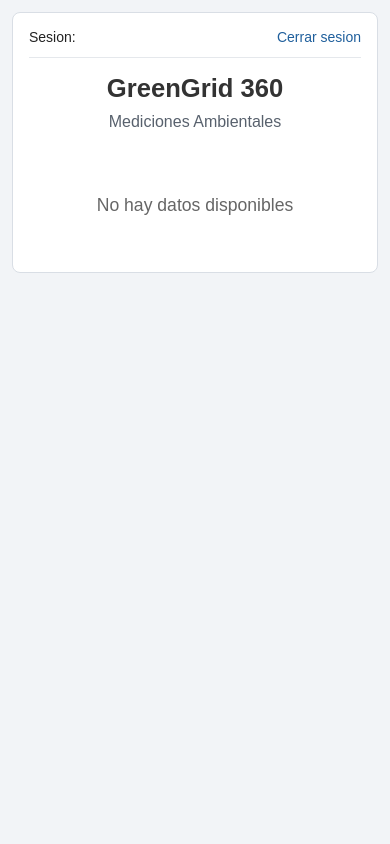
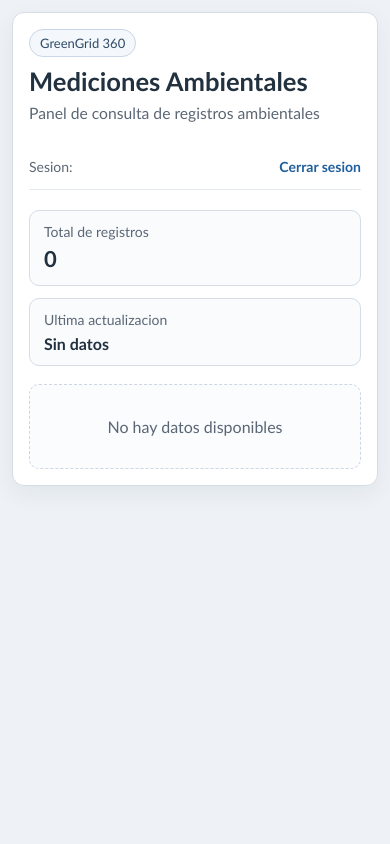
Before and after one commit to luiseurban/greengrid360, a PHP site: page /app/view/mediciones.php in a window 390 px wide. Run offline with PHP 8.4, Linux system fonts and the light colour scheme.

Commit message:
Add modular CSS and update auth/mediciones views
Introduce modular styling and restructure views for consistent UI. Added css/base.css, css/auth.css, css/mediciones.css, and small entry imports css/login.css and css/registro.css; updated css/index.css to import the new modules. Updated app/view/login.php and app/view/registro.php to use the new auth layout, classes and dedicated CSS files (improved markup, messages, and buttons). Updated app/view/mediciones.php to use mediciones.css, added a panel header, stats cards (total records and last update), wrapped the data table, and fixed table markup for better semantics and responsiveness. Overall goal: cleaner, modular styles and improved, responsive UI structure.

```diff
--- a/app/view/mediciones.php
+++ b/app/view/mediciones.php
@@ -4,20 +4,41 @@
     <meta charset="UTF-8">
     <meta name="viewport" content="width=device-width, initial-scale=1.0">
     <title>Mediciones Ambientales - GreenGrid 360</title>
-    <link rel="stylesheet" href="../css/index.css">
+    <link rel="stylesheet" href="../css/mediciones.css">
 </head>
 <body>
     <div class="container">
+        <?php
+            $totalMediciones = is_array($mediciones ?? null) ? count($mediciones) : 0;
+            $ultimaActualizacion = $totalMediciones > 0 ? $mediciones[0]['fecha_hora'] : 'Sin datos';
+        ?>
+
+        <header class="panel-header">
+            <div>
+                <p class="brand-tag">GreenGrid 360</p>
+                <h1>Mediciones Ambientales</h1>
+                <p class="subtitle">Panel de consulta de registros ambientales</p>
+            </div>
             <div class="top-bar">
                 <p>Sesion: <?php echo htmlspecialchars($_SESSION['usuario']['nombre'] ?? ''); ?></p>
                 <a class="logout-link" href="index.php?accion=logout">Cerrar sesion</a>
             </div>
+        </header>
 
-        <h1>GreenGrid 360</h1>
-        <p class="subtitle">Mediciones Ambientales</p>
+        <section class="stats-row">
+            <article class="stat-card">
+                <p class="stat-label">Total de registros</p>
+                <p class="stat-value"><?php echo htmlspecialchars((string) $totalMediciones); ?></p>
+            </article>
+            <article class="stat-card">
+                <p class="stat-label">Ultima actualizacion</p>
+                <p class="stat-value stat-date"><?php echo htmlspecialchars($ultimaActualizacion); ?></p>
+            </article>
+        </section>
 
         <?php if (!empty($mediciones)): ?>
-            <table class="data-table" border="1">
+            <div class="table-wrapper">
+                <table class="data-table">
                     <thead>
                         <tr>
                             <th>Fecha y Hora</th>
@@ -37,6 +58,7 @@
                         <?php endforeach; ?>
                     </tbody>
                 </table>
+            </div>
         <?php else: ?>
             <div class="message">
                 <p>No hay datos disponibles</p>
--- /dev/null
+++ b/css/base.css
@@ -0,0 +1,118 @@
+* {
+    margin: 0;
+    padding: 0;
+    box-sizing: border-box;
+}
+
+:root {
+    --bg: #eef2f6;
+    --panel: #ffffff;
+    --panel-border: #d6dde6;
+    --text: #1f2933;
+    --muted: #5b6775;
+    --primary: #245b44;
+    --primary-dark: #1d4b38;
+    --link: #1f5f9c;
+    --table-head: #edf1f5;
+    --table-line: #d5dbe3;
+}
+
+body {
+    font-family: "Trebuchet MS", "Segoe UI", sans-serif;
+    background: var(--bg);
+    min-height: 100vh;
+    padding: 20px;
+    color: var(--text);
+}
+
+.container {
+    max-width: 1080px;
+    margin: 0 auto;
+    background: var(--panel);
+    border-radius: 12px;
+    border: 1px solid var(--panel-border);
+    box-shadow: 0 8px 24px rgba(13, 32, 52, 0.06);
+    padding: 28px;
+}
+
+h1 {
+    color: #22313f;
+    margin-bottom: 8px;
+    font-size: 2rem;
+    line-height: 1.15;
+}
+
+.subtitle {
+    color: var(--muted);
+    margin-bottom: 18px;
+    font-size: 0.98rem;
+}
+
+.brand-tag {
+    display: inline-flex;
+    align-items: center;
+    min-height: 28px;
+    padding: 0 10px;
+    border-radius: 999px;
+    border: 1px solid #c9d6e5;
+    background: #f4f8fc;
+    color: #2f4a66;
+    font-size: 13px;
+    margin-bottom: 10px;
+}
+
+.message {
+    text-align: center;
+    padding: 32px;
+    color: #5a6674;
+    font-size: 1rem;
+    border: 1px dashed #cdd6e1;
+    border-radius: 10px;
+    background: #fafcfe;
+}
+
+.error-message {
+    background-color: #fdecec;
+    border: 1px solid #f4c7c7;
+    color: #7d1f1f;
+    padding: 20px;
+    border-radius: 8px;
+    margin: 20px 0;
+    text-align: center;
+}
+
+.error-message h2 {
+    margin-bottom: 15px;
+    color: #7d1f1f;
+}
+
+.error-message p {
+    margin-bottom: 20px;
+}
+
+.error-message a {
+    display: inline-block;
+    background-color: var(--primary);
+    color: white;
+    padding: 10px 20px;
+    border-radius: 8px;
+    text-decoration: none;
+}
+
+.error-message a:hover {
+    background-color: var(--primary-dark);
+}
+
+@media (max-width: 640px) {
+    body {
+        padding: 12px;
+    }
+
+    .container {
+        padding: 16px;
+    }
+
+    h1 {
+        font-size: 1.6rem;
+    }
+}
--- a/css/index.css
+++ b/css/index.css
@@ -1,216 +1,3 @@
-* {
-    margin: 0;
-    padding: 0;
-    box-sizing: border-box;
-}
-
-body {
-    font-family: Arial, sans-serif;
-    background: #f2f4f7;
-    min-height: 100vh;
-    padding: 20px;
-    color: #222;
-}
-
-.container {
-    max-width: 1000px;
-    margin: 0 auto;
-    background: white;
-    border-radius: 8px;
-    border: 1px solid #d9dee5;
-    padding: 30px;
-}
-
-.auth-container {
-    max-width: 420px;
-    margin: 40px auto;
-    background: #fff;
-    border: 1px solid #d9dee5;
-    border-radius: 8px;
-    padding: 24px;
-}
-
-.top-bar {
-    display: flex;
-    justify-content: space-between;
-    align-items: center;
-    margin-bottom: 16px;
-    padding-bottom: 12px;
-    border-bottom: 1px solid #e5e8ec;
-    font-size: 14px;
-}
-
-.logout-link {
-    color: #1f5f9c;
-    text-decoration: none;
-}
-
-.logout-link:hover {
-    text-decoration: underline;
-}
-
-h1 {
-    color: #333;
-    margin-bottom: 10px;
-    font-size: 2em;
-    text-align: center;
-}
-
-.subtitle {
-    text-align: center;
-    color: #58616d;
-    margin-bottom: 24px;
-    font-size: 1rem;
-}
-
-.data-table {
-    width: 100%;
-    border-collapse: collapse;
-    margin-top: 20px;
-}
-
-.data-table thead {
-    background: #e8edf3;
-    color: #1f2933;
-}
-
-.data-table th {
-    padding: 12px;
-    text-align: left;
-    font-weight: 600;
-    border: 1px solid #d5dbe3;
-}
-
-.data-table td {
-    padding: 10px 12px;
-    border: 1px solid #d5dbe3;
-    color: #333;
-}
-
-.data-table tbody tr:hover {
-    background-color: #f5f7fa;
-}
-
-.data-table tbody tr:nth-child(even) {
-    background-color: #fafbfc;
-}
-
-.message {
-    text-align: center;
-    padding: 40px;
-    color: #666;
-    font-size: 1.1em;
-}
-
-.auth-form {
-    display: flex;
-    flex-direction: column;
-    gap: 8px;
-}
-
-.auth-form label {
-    margin-top: 6px;
-    font-size: 14px;
-    color: #36404c;
-}
-
-.auth-form input {
-    height: 38px;
-    border: 1px solid #c9d1da;
-    border-radius: 6px;
-    padding: 0 10px;
-    font-size: 14px;
-}
-
-.auth-form button {
-    margin-top: 12px;
-    height: 40px;
-    border: none;
-    border-radius: 6px;
-    background: #2f6f50;
-    color: #fff;
-    font-size: 14px;
-    cursor: pointer;
-}
-
-.auth-form button:hover {
-    background: #285f45;
-}
-
-.auth-link,
-.auth-note {
-    margin-top: 14px;
-    font-size: 14px;
-    color: #4a5562;
-}
-
-.auth-link a {
-    color: #1f5f9c;
-}
-
-.auth-error,
-.auth-success {
-    margin-bottom: 10px;
-    padding: 10px;
-    border-radius: 6px;
-    font-size: 14px;
-}
-
-.auth-error {
-    background: #fdecec;
-    border: 1px solid #f4c7c7;
-    color: #7d1f1f;
-}
-
-.auth-success {
-    background: #edf7ee;
-    border: 1px solid #cce8cf;
-    color: #1e5b2a;
-}
-
-.error-message {
-    background-color: #fdecec;
-    border: 1px solid #f4c7c7;
-    color: #7d1f1f;
-    padding: 20px;
-    border-radius: 6px;
-    margin: 20px 0;
-    text-align: center;
-}
-
-.error-message h2 {
-    margin-bottom: 15px;
-    color: #7d1f1f;
-}
-
-.error-message p {
-    margin-bottom: 20px;
-}
-
-.error-message a {
-    display: inline-block;
-    background-color: #2f6f50;
-    color: white;
-    padding: 10px 20px;
-    border-radius: 6px;
-    text-decoration: none;
-}
-
-.error-message a:hover {
-    background-color: #285f45;
-}
-
-@media (max-width: 640px) {
-    body {
-        padding: 12px;
-    }
-
-    .container,
-    .auth-container {
-        padding: 16px;
-    }
-
-    h1 {
-        font-size: 1.6em;
-    }
-}
+@import url("base.css");
+@import url("auth.css");
+@import url("mediciones.css");
--- /dev/null
+++ b/css/login.css
@@ -0,0 +1 @@
+@import url("auth.css");
--- /dev/null
+++ b/css/mediciones.css
@@ -0,0 +1,122 @@
+@import url("base.css");
+
+.panel-header {
+    display: flex;
+    justify-content: space-between;
+    align-items: flex-start;
+    gap: 18px;
+    border-bottom: 1px solid #e4e9ef;
+    margin-bottom: 20px;
+    padding-bottom: 14px;
+}
+
+.top-bar {
+    display: flex;
+    gap: 12px;
+    justify-content: flex-end;
+    align-items: center;
+    font-size: 14px;
+    color: var(--muted);
+}
+
+.logout-link {
+    color: var(--link);
+    text-decoration: none;
+    font-weight: 600;
+}
+
+.logout-link:hover {
+    text-decoration: underline;
+}
+
+.stats-row {
+    display: grid;
+    grid-template-columns: repeat(2, minmax(0, 1fr));
+    gap: 12px;
+    margin-bottom: 18px;
+}
+
+.stat-card {
+    border: 1px solid var(--panel-border);
+    border-radius: 10px;
+    background: #f9fbfd;
+    padding: 12px 14px;
+}
+
+.stat-label {
+    font-size: 14px;
+    color: var(--muted);
+    margin-bottom: 6px;
+}
+
+.stat-value {
+    font-size: 22px;
+    line-height: 1.2;
+    font-weight: 700;
+    color: #21313f;
+}
+
+.stat-date {
+    font-size: 16px;
+    font-weight: 600;
+}
+
+.table-wrapper {
+    width: 100%;
+    overflow-x: auto;
+    border: 1px solid var(--table-line);
+    border-radius: 10px;
+}
+
+.data-table {
+    width: 100%;
+    border-collapse: collapse;
+}
+
+.data-table thead {
+    background: var(--table-head);
+    color: #1f2933;
+}
+
+.data-table th {
+    padding: 12px;
+    text-align: left;
+    font-weight: 600;
+    border-bottom: 1px solid var(--table-line);
+    white-space: nowrap;
+}
+
+.data-table td {
+    padding: 11px 12px;
+    border-bottom: 1px solid var(--table-line);
+    color: #333;
+    white-space: nowrap;
+}
+
+.data-table tbody tr:hover {
+    background-color: #f3f7fb;
+}
+
+.data-table tbody tr:nth-child(even) {
+    background-color: #fbfcfd;
+}
+
+.data-table tbody tr:last-child td {
+    border-bottom: none;
+}
+
+@media (max-width: 640px) {
+    .panel-header {
+        flex-direction: column;
+        align-items: flex-start;
+    }
+
+    .top-bar {
+        width: 100%;
+        justify-content: space-between;
+    }
+
+    .stats-row {
+        grid-template-columns: 1fr;
+    }
+}
--- /dev/null
+++ b/css/registro.css
@@ -0,0 +1 @@
+@import url("auth.css");
```
Also changed, not shown: app/view/login.php (+10 -5 lines), app/view/registro.php (+10 -5 lines), css/auth.css (added, +110 -0 lines). Lines whose indentation alone changed are shown as unchanged.
